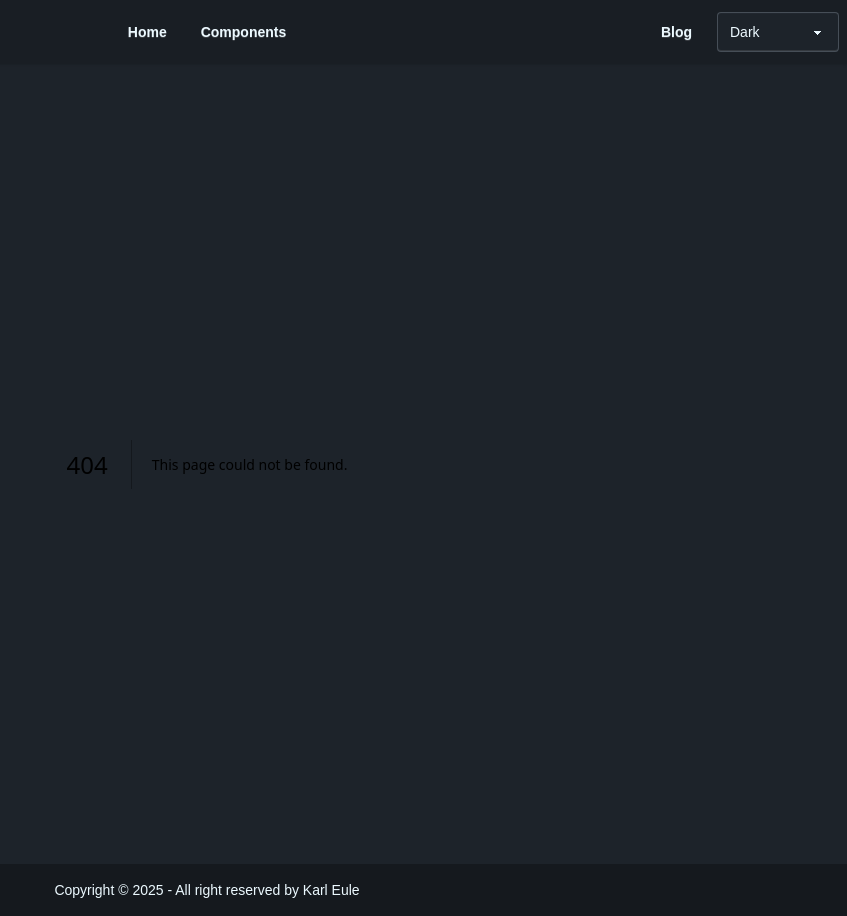
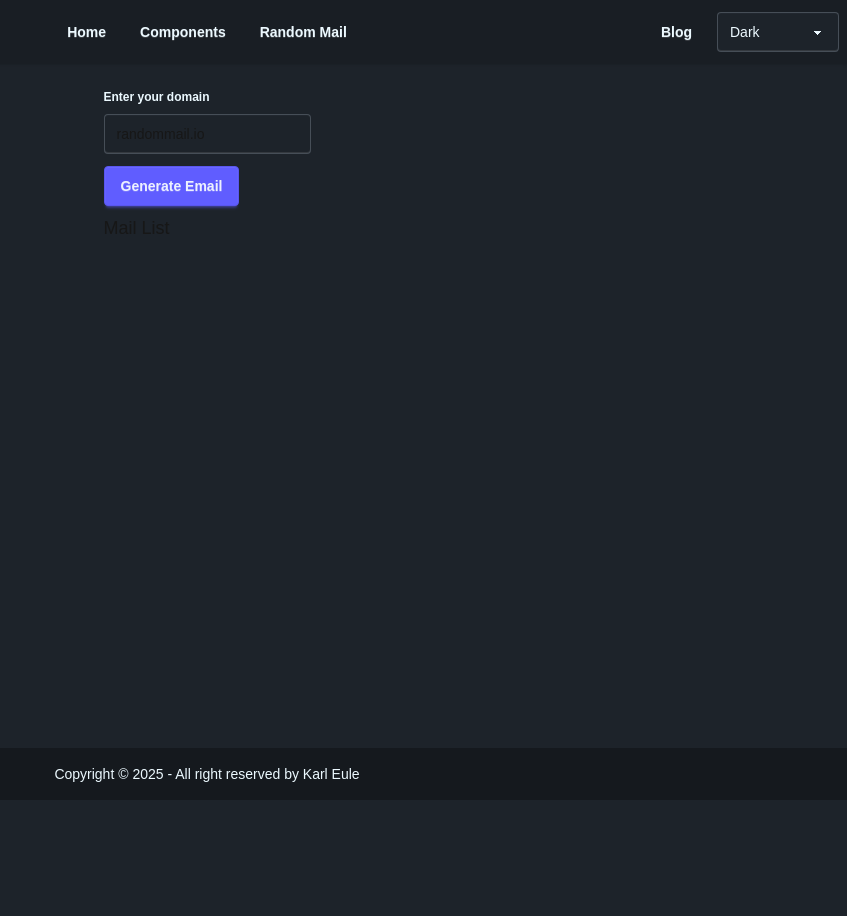
Before and after one commit to develowlper/karl-eule-homepage, a Next.js app: page /random-mail in a window 1280 px wide. Before the commit this address had no page. Shown: the whole page, without its empty margins (433-1280 px from the left). After the commit the page ends 800 px from the top, so only its background shows below. Built offline with nearby package versions, Linux system fonts and the light colour scheme.

Commit message:
feat: random mail

```diff
--- a/package.json
+++ b/package.json
@@ -14,9 +14,12 @@
   "dependencies": {
     "@opennextjs/cloudflare": "^1.9.1",
     "clsx": "^2.1.1",
+    "nanoid": "^5.1.6",
     "next": "15.4.6",
     "react": "19.1.0",
     "react-dom": "19.1.0",
+    "react-icons": "^5.5.0",
+    "zod": "^4.1.12",
     "zustand": "^5.0.8"
   },
   "devDependencies": {
--- a/src/app/layout.tsx
+++ b/src/app/layout.tsx
@@ -44,6 +44,14 @@ export default function RootLayout({
                     Components
                   </Link>
                 </li>
+                <li>
+                  <Link
+                    href={'/random-mail'}
+                    className="btn btn-ghost rounded-btn"
+                  >
+                    Random Mail
+                  </Link>
+                </li>
               </ul>
             </div>
             <div className="navbar-end">
--- /dev/null
+++ b/src/app/random-mail/page.tsx
@@ -0,0 +1,16 @@
+import Container from '@/components/RandomMail/Container';
+import CreateEmail from '@/components/RandomMail/CreateEmail';
+import DomainForm from '@/components/RandomMail/DomainForm';
+import MailList from '@/components/RandomMail/MailList';
+
+export default function RandomMailPage() {
+  return (
+    <Container>
+      <div className="flex flex-col gap-2">
+        <DomainForm />
+        <CreateEmail />
+        <MailList />
+      </div>
+    </Container>
+  );
+}
--- /dev/null
+++ b/src/components/RandomMail/Container.tsx
@@ -0,0 +1,3 @@
+export default function Container({ children }: { children: React.ReactNode }) {
+  return <div className="max-w-3xl mx-auto p-4">{children}</div>;
+}
--- /dev/null
+++ b/src/components/RandomMail/CreateEmail.tsx
@@ -0,0 +1,21 @@
+'use client';
+import { useMailStore } from '@/stores/mailStore';
+import { createEmialFromDomain } from '@/utils';
+
+export default function CreateEmail() {
+  const domain = useMailStore((state) => state.domain);
+  const addEmail = useMailStore((state) => state.addMail);
+
+  const handleCreateEmail = () => {
+    const emial = createEmialFromDomain(domain);
+    addEmail(emial);
+  };
+
+  return (
+    <div>
+      <button className="btn btn-primary" onClick={handleCreateEmail}>
+        Generate Email
+      </button>
+    </div>
+  );
+}
--- /dev/null
+++ b/src/components/RandomMail/DomainForm.tsx
@@ -0,0 +1,21 @@
+'use client';
+
+import { useMailStore } from '@/stores/mailStore';
+
+export default function DomainForm() {
+  const domain = useMailStore((state) => state.domain);
+  const setDomain = useMailStore((state) => state.setDomain);
+
+  return (
+    <fieldset className="fieldset">
+      <legend className="fieldset-legend">Enter your domain</legend>
+      <input
+        type="text"
+        className="input"
+        placeholder="Domain here"
+        onChange={(e) => setDomain(e.target.value)}
+        value={domain}
+      />
+    </fieldset>
+  );
+}
--- /dev/null
+++ b/src/components/RandomMail/MailList.tsx
@@ -0,0 +1,29 @@
+'use client';
+
+import { useMailStore } from '@/stores/mailStore';
+import { CgCopy } from 'react-icons/cg';
+
+export default function MailList() {
+  const mails = useMailStore((state) => state.mails);
+
+  return (
+    <div>
+      <h2 className="text-lg">Mail List</h2>
+      <ul className="flex flex-col gap-2">
+        {mails.map((mail) => (
+          <li key={mail} className="max-w-96">
+            <div className="border p-2 flex gap-2 items-center justify-between">
+              <span>{mail}</span>
+              <button
+                onClick={() => navigator.clipboard.writeText(mail)}
+                className="btn btn-accent btn-sm"
+              >
+                <CgCopy size={20} />
+              </button>
+            </div>
+          </li>
+        ))}
+      </ul>
+    </div>
+  );
+}
--- /dev/null
+++ b/src/stores/mailStore.ts
@@ -0,0 +1,39 @@
+import { create } from 'zustand';
+import { devtools, persist } from 'zustand/middleware';
+
+export interface MailStore {
+  mails: string[];
+  domain: string;
+  addMail: (mail: string) => void;
+  removeMail: (mail: string) => void;
+  clearMails: () => void;
+  setDomain: (domain: string) => void;
+}
+
+const setMails = (mails: string[], mail: string) => {
+  //if there are five mails already, remove the oldest one (last in the array)
+  if (mails.length >= 10) {
+    mails.pop();
+  }
+  // add the new mail to the beginning of the array
+  mails.unshift(mail);
+  return [...mails];
+};
+
+export const useMailStore = create<MailStore>()(
+  devtools(
+    persist(
+      (set) => ({
+        mails: [],
+        domain: 'randommail.io',
+        addMail: (mail: string) =>
+          set((state) => ({ mails: setMails(state.mails, mail) })),
+        removeMail: (mail: string) =>
+          set((state) => ({ mails: state.mails.filter((m) => m !== mail) })),
+        clearMails: () => set(() => ({ mails: [] })),
+        setDomain: (domain: string) => set(() => ({ domain, mails: [] })),
+      }),
+      { name: 'mail-storage' }
+    )
+  )
+);
--- /dev/null
+++ b/src/utils.ts
@@ -0,0 +1,7 @@
+import { customAlphabet } from 'nanoid/non-secure';
+
+const nanoid = customAlphabet('1234567890abcdef', 10);
+
+export function createEmialFromDomain(domain: string) {
+  return `${nanoid()}@${domain}`;
+}
```
Also changed, not shown: 1 other file (tests, documents, lock files or other folders).
